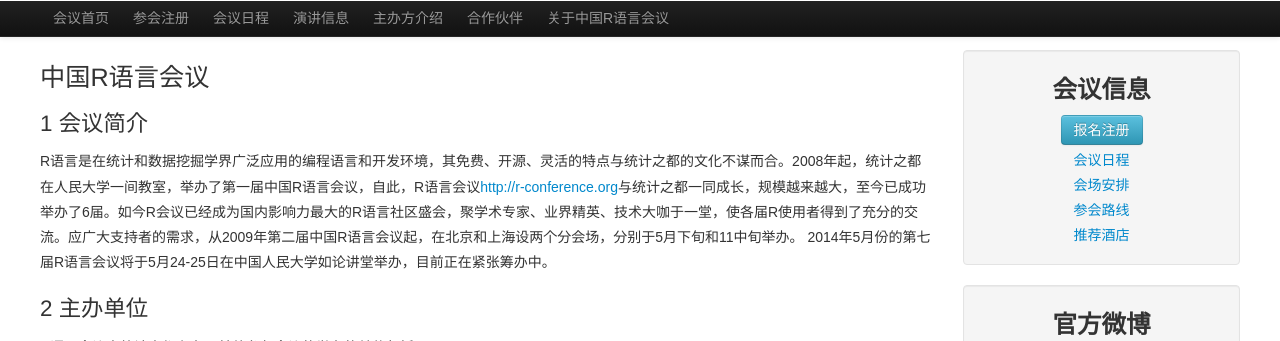
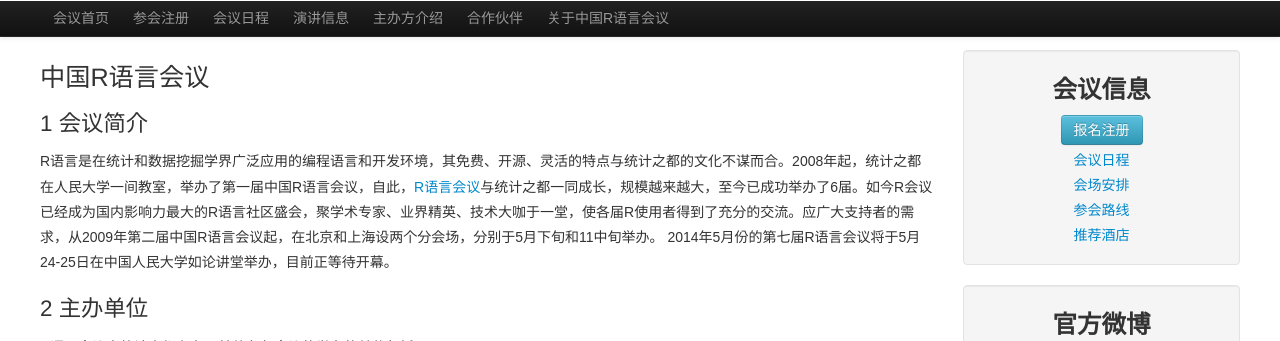
Before and after one commit to cosname/R-conference, a Jekyll site: the page built from about-r-conference/index.md, in a window 1280 px wide and 900 px high, cut to the strip 0-341 px from the top of the window. Built offline with Jekyll 4.4.1, drawn with Linux system fonts in a browser that asks for light colours.

Commit message:
Update index.md
更新链接形式，修改会议状态为等待开幕。

```diff
--- a/about-r-conference/index.md
+++ b/about-r-conference/index.md
@@ -6,7 +6,7 @@
 
 ## 1 会议简介
 
-R语言是在统计和数据挖掘学界广泛应用的编程语言和开发环境，其免费、开源、灵活的特点与统计之都的文化不谋而合。2008年起，统计之都在人民大学一间教室，举办了第一届中国R语言会议，自此，R语言会议<http://r-conference.org>与统计之都一同成长，规模越来越大，至今已成功举办了6届。如今R会议已经成为国内影响力最大的R语言社区盛会，聚学术专家、业界精英、技术大咖于一堂，使各届R使用者得到了充分的交流。应广大支持者的需求，从2009年第二届中国R语言会议起，在北京和上海设两个分会场，分别于5月下旬和11中旬举办。 2014年5月份的第七届R语言会议将于5月24-25日在中国人民大学如论讲堂举办，目前正在紧张筹办中。
+R语言是在统计和数据挖掘学界广泛应用的编程语言和开发环境，其免费、开源、灵活的特点与统计之都的文化不谋而合。2008年起，统计之都在人民大学一间教室，举办了第一届中国R语言会议，自此，[R语言会议](http://r-conference.org)与统计之都一同成长，规模越来越大，至今已成功举办了6届。如今R会议已经成为国内影响力最大的R语言社区盛会，聚学术专家、业界精英、技术大咖于一堂，使各届R使用者得到了充分的交流。应广大支持者的需求，从2009年第二届中国R语言会议起，在北京和上海设两个分会场，分别于5月下旬和11中旬举办。 2014年5月份的第七届R语言会议将于5月24-25日在中国人民大学如论讲堂举办，目前正等待开幕。
 
 ## 2 主办单位
 
```
